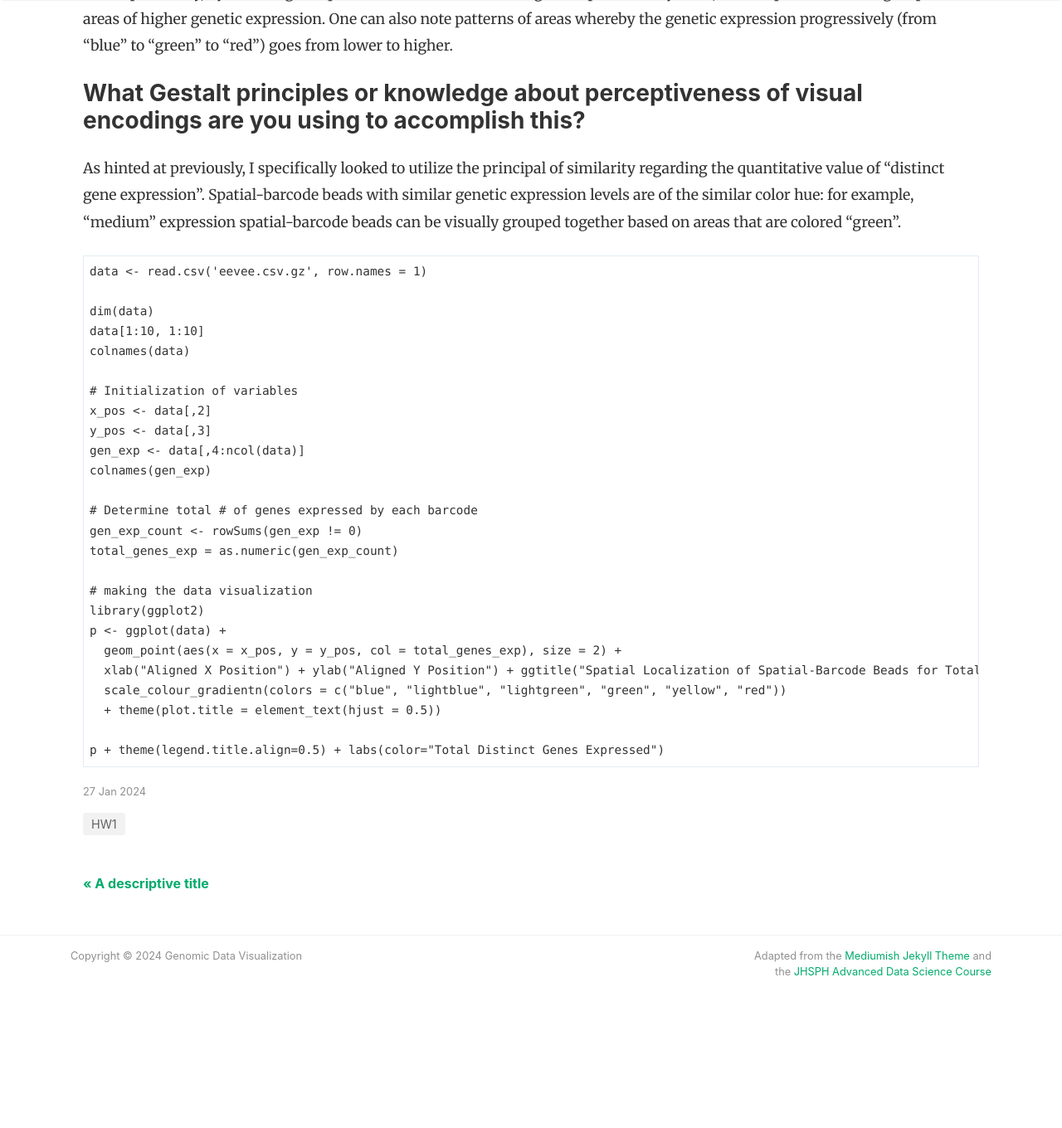
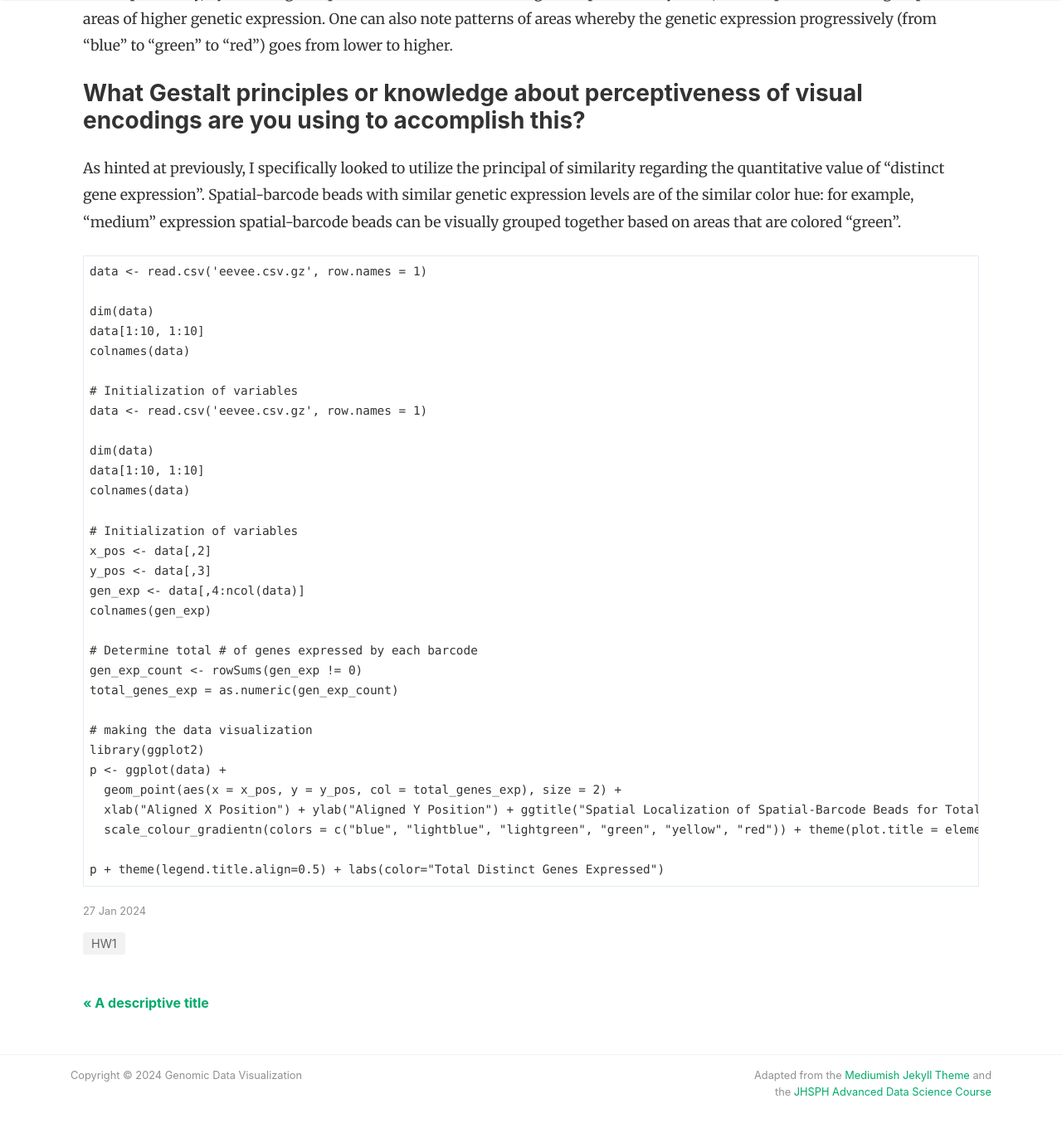
Before and after one commit to JEFworks-Lab/genomic-data-visualization-2024, a Jekyll site: the page built from _posts/2024-01-27-jwang428.md, in a window 1280 px wide and 1400 px high, scrolled down 1541 px. Shown: the top 1360 px of the window at 83% size. Built offline with Jekyll 4.4.1, drawn with Linux system fonts in a browser that asks for light colours; nearby versions of some CDN libraries; comment, search, counter and statistics services are not loaded; before the commit the page ends 2796 px from its top, so only the background shows below that.

Commit message:
Updated typo

````diff
--- a/_posts/2024-01-27-jwang428.md
+++ b/_posts/2024-01-27-jwang428.md
@@ -44,6 +44,13 @@
 colnames(data)
 
 # Initialization of variables
+data <- read.csv('eevee.csv.gz', row.names = 1)
+
+dim(data)
+data[1:10, 1:10]
+colnames(data)
+
+# Initialization of variables
 x_pos <- data[,2]
 y_pos <- data[,3]
 gen_exp <- data[,4:ncol(data)]
@@ -58,8 +65,7 @@
 p <- ggplot(data) +
   geom_point(aes(x = x_pos, y = y_pos, col = total_genes_exp), size = 2) +
   xlab("Aligned X Position") + ylab("Aligned Y Position") + ggtitle("Spatial Localization of Spatial-Barcode Beads for Total Number of Distinct Genes Expressed") +
-  scale_colour_gradientn(colors = c("blue", "lightblue", "lightgreen", "green", "yellow", "red"))
-  + theme(plot.title = element_text(hjust = 0.5))
+  scale_colour_gradientn(colors = c("blue", "lightblue", "lightgreen", "green", "yellow", "red")) + theme(plot.title = element_text(hjust = 0.5))
 
 p + theme(legend.title.align=0.5) + labs(color="Total Distinct Genes Expressed")
 ```
````
